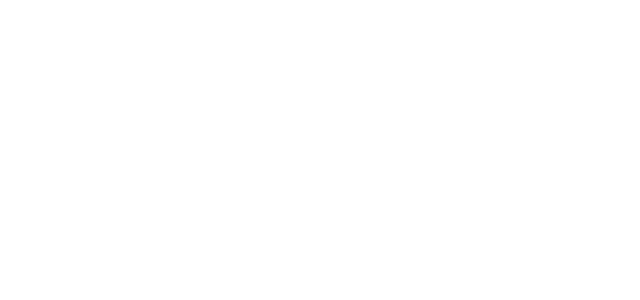
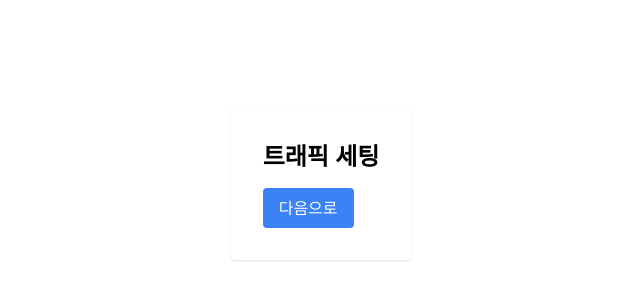
Before and after one commit to Jaetty/ticketing-benchmark, a React (Create React App) app in the folder frontend/ticketing-app/: page /traffic in a window 1280 px wide. Before the commit this address had no page. Shown: the part 216-516 px from the top of the page, without its empty margins (319-959 px from the left). Built offline with nearby package versions, Linux system fonts and the light colour scheme.

Commit message:
Feat : tailwind 적용

```diff
--- a/frontend/ticketing-app/package.json
+++ b/frontend/ticketing-app/package.json
@@ -45,6 +45,6 @@
   "devDependencies": {
     "autoprefixer": "^10.4.21",
     "postcss": "^8.5.4",
-    "tailwindcss": "^4.1.8"
+    "tailwindcss": "^3.4.17"
   }
 }
--- /dev/null
+++ b/frontend/ticketing-app/postcss.config.js
@@ -0,0 +1,6 @@
+module.exports = {
+  plugins: {
+    tailwindcss: {},
+    autoprefixer: {},
+  },
+}
--- a/frontend/ticketing-app/src/App.tsx
+++ b/frontend/ticketing-app/src/App.tsx
@@ -2,6 +2,7 @@
 import React from "react";
 import { Routes, Route, Navigate } from "react-router-dom";
 
+import TrafficSetting from "./pages/TrafficSetting"
 import LoginPage from "./pages/LoginPage";
 import ReservePage from "./pages/ReservePage";
 import PayPage from "./pages/PayPage";
@@ -10,7 +11,8 @@ import DonePage from "./pages/DonePage";
 function App() {
   return (
     <Routes>
-      <Route path="/" element={<Navigate to="/login" />} />
+      <Route path="/" element={<Navigate to="/traffic" />} />
+      <Route path="/traffic" element={<TrafficSetting />} />
       <Route path="/login" element={<LoginPage />} />
       <Route path="/reserve" element={<ReservePage />} />
       <Route path="/pay" element={<PayPage />} />
--- /dev/null
+++ b/frontend/ticketing-app/src/index.css
@@ -0,0 +1,3 @@
+@tailwind base;
+@tailwind components;
+@tailwind utilities;
--- a/frontend/ticketing-app/src/index.tsx
+++ b/frontend/ticketing-app/src/index.tsx
@@ -2,6 +2,7 @@
 import React from "react";
 import ReactDOM from "react-dom/client";
 import { BrowserRouter } from "react-router-dom";
+import './index.css'; // tailwind 적용
 
 import App from "./App";
 
--- /dev/null
+++ b/frontend/ticketing-app/src/pages/TrafficSetting.tsx
@@ -0,0 +1,20 @@
+import { useNavigate } from "react-router-dom";
+
+export default function TrafficSetting() {
+  const navigate = useNavigate();
+
+  return (
+    <div className="flex flex-col items-center justify-center min-h-screen">
+
+      <div className="bg-white p-8 rounded shadow">
+        <h1 className="text-2xl font-bold mb-4">트래픽 세팅</h1>
+        <button
+          className="bg-blue-500 text-white px-4 py-2 rounded"
+          onClick={() => navigate("/login")}
+        >
+          다음으로
+        </button>
+      </div>
+    </div>
+  );
+}
--- /dev/null
+++ b/frontend/ticketing-app/tailwind.config.js
@@ -0,0 +1,10 @@
+/** @type {import('tailwindcss').Config} */
+module.exports = {
+  content: [
+    "./src/**/*.{js,jsx,ts,tsx}",
+  ],
+  theme: {
+    extend: {},
+  },
+  plugins: [],
+}
```
Also changed, not shown: 1 other file (tests, documents, lock files or other folders).
